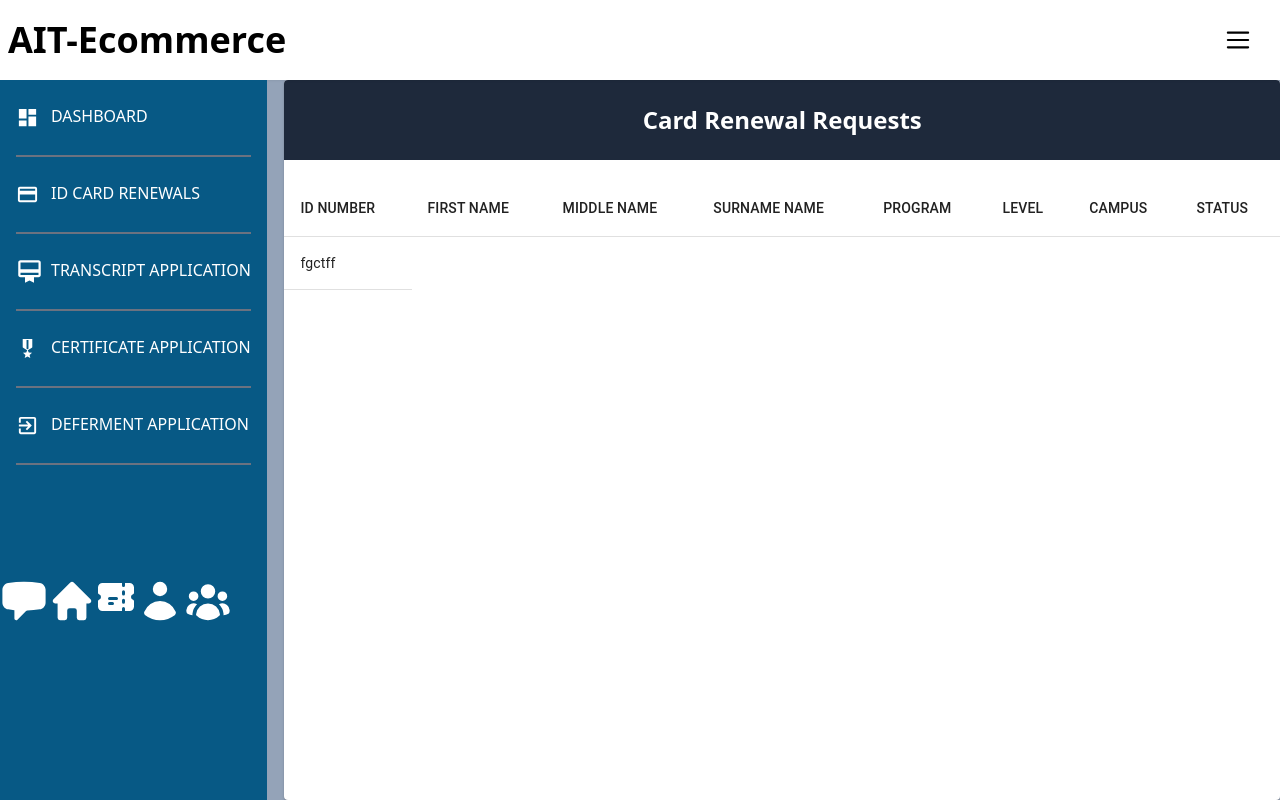
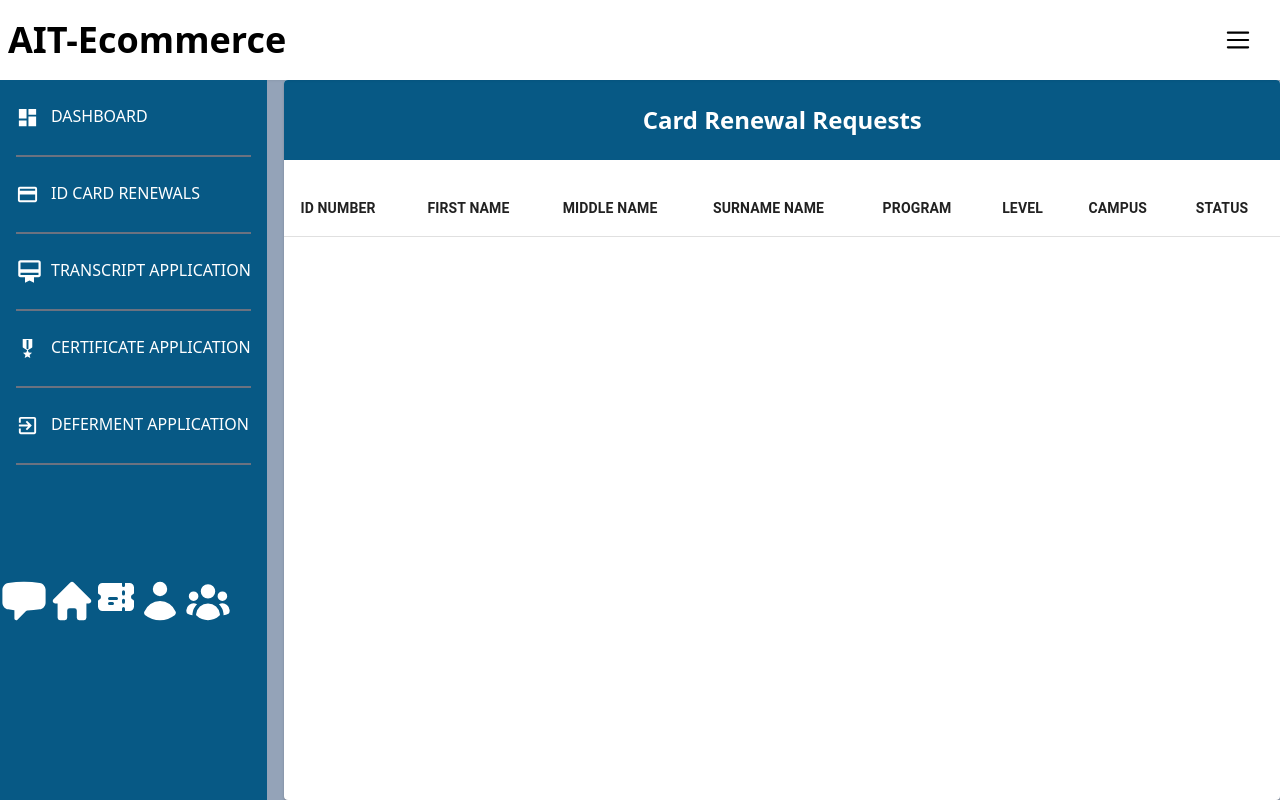
Before and after one commit to SelasiMadeItHere/com, a React (Create React App) app: page /admincardrenewal in a window 1280 px wide. Built offline with nearby package versions, Linux system fonts and the light colour scheme.

Commit message:
21/12/2022-Dawn2

```diff
--- a/package.json
+++ b/package.json
@@ -42,6 +42,7 @@
     ]
   },
   "devDependencies": {
+    "@tailwindcss/forms": "^0.5.3",
     "autoprefixer": "^10.4.12",
     "postcss": "^8.4.18",
     "tailwindcss": "^3.1.8"
--- a/src/App.js
+++ b/src/App.js
@@ -3,6 +3,7 @@ import Dashboard from "./Pages/Dashboard"
 import AdminCardrenewal from "./Pages/AdminCardrenewal"
 import Userindex from "./Pages/Userindex"
 import AdminDeferment from "./Pages/AdminDeferment";
+import UserCardrenewal from "./Pages/UserCardrenewal";
 
 
 function App() {
@@ -14,6 +15,7 @@ function App() {
         <Route path="/admincardrenewal" element={<AdminCardrenewal />} />
         <Route path="/userindex" element={<Userindex />} />
         <Route path="/admindeferment" element={<AdminDeferment />} />
+        <Route path="/studentcard" element={<UserCardrenewal />} />
       </Routes>
     </BrowserRouter>
   );
--- a/src/Pages/AdminCardrenewal.js
+++ b/src/Pages/AdminCardrenewal.js
@@ -1,39 +1,39 @@
 import React from 'react';
 import Navbar from '../components/Navbar';
 import Lpane from '../components/Lpane';
-import { Card, Table, TableHead, TableRow, TableBody, TableCell } from '@mui/material';
+import { Card, Table, TableHead, TableRow, TableBody, TableCell, Badge } from '@mui/material';
 
 
 
 function Cardrenewal() {
   return (
-    <div className=' bg-slate-400 grid grid-cols-9 md:h-full lg:h-screen'>
+    <div className=' bg-slate-400 grid grid-cols-9 md:h-screen lg:h-screen'>
       <div>
         <Navbar />
         <Lpane className='col-span-2'/>
       </div>
 
-      <div className='mt-20 grid col-span-8 col-start-3'>
+      <div className='mt-20 grid col-span-7 col-start-3'>
         <Card>
-          <h1 className=' text-2xl font-semibold text-center bg-slate-800 text-white p-6'>Card Renewal Requests</h1>
+          <h1 className=' text-2xl font-semibold text-center bg-sky-800 text-white p-6'>Card Renewal Requests</h1>
           <Table className='mt-5'>
             <TableHead>
               <TableRow>
-                <TableCell>ID NUMBER</TableCell>
-                <TableCell>FIRST NAME</TableCell>
-                <TableCell>MIDDLE NAME</TableCell>
-                <TableCell>SURNAME NAME</TableCell>
-                <TableCell>PROGRAM</TableCell>
-                <TableCell>LEVEL</TableCell>
-                <TableCell>CAMPUS</TableCell>
-                <TableCell>STATUS</TableCell>
+                <TableCell style={{fontWeight: "bolder"}}>ID NUMBER</TableCell>
+                <TableCell style={{fontWeight: "bolder"}}>FIRST NAME</TableCell>
+                <TableCell style={{fontWeight: "bolder"}}>MIDDLE NAME</TableCell>
+                <TableCell style={{fontWeight: "bolder"}}>SURNAME NAME</TableCell>
+                <TableCell style={{fontWeight: "bolder"}}>PROGRAM</TableCell>
+                <TableCell style={{fontWeight: "bolder"}}>LEVEL</TableCell>
+                <TableCell style={{fontWeight: "bolder"}}>CAMPUS</TableCell>
+                <TableCell style={{fontWeight: "bolder"}}>STATUS</TableCell>
               </TableRow>
             </TableHead>
 
             <TableBody>
-              <TableRow>
+              {/* <TableRow>
                 <TableCell>fgctff</TableCell>
-              </TableRow>
+              </TableRow> */}
 
             </TableBody>
           </Table>
--- a/src/Pages/AdminDeferment.js
+++ b/src/Pages/AdminDeferment.js
@@ -5,16 +5,16 @@ import { Card, Table, TableRow, TableCell, TableHead, TableBody, Button } from '
 
 function AdminDeferment() {
     return (
-        <div className='bg-slate-400 grid grid-cols-6 mt-5 h-screen'>
+        <div className='bg-slate-400 grid grid-cols-9'>
             <div>
-                <Navbar />
-                <Lpane className='col-span-1'/>
+                <Navbar/>
+                <Lpane className='col-span-2'/>
             </div>
 
-            <div className='m-20 col-span-5'>
+            <div className='mt-20 grid col-span-7 col-start-3'>
                 <Card>
-                    <h1 className=' text-2xl font-semibold text-center mt-5'>Card Renewal Requests</h1>
-                    <Table className='mt-10'>
+                    <h1 className=' text-2xl font-semibold text-center bg-sky-800 text-white p-6'>Deferment Requests</h1>
+                    <Table className='mt-5'>
                         <TableHead>
                             <TableRow>
                                 <TableCell style={{fontWeight: "bolder"}}>ID NUMBER</TableCell>
@@ -43,9 +43,11 @@ function AdminDeferment() {
                                     <Button className='mt-7' variant="contained">EDIT</Button>
                                     <Button className='mt-7'  style={{color:"red"}} >DELETE</Button>
                                 </TableCell>
+                            </TableRow>
+
+                            <TableRow>
 
                             </TableRow>
-
                         </TableBody>
                     </Table>
                 </Card>
--- a/src/Pages/Dashboard.js
+++ b/src/Pages/Dashboard.js
@@ -18,8 +18,9 @@ function Dashboard() {
             {/* The code below signifies the main page */}
             <div className='grid lg:grid-cols-3 col-span-4 gap-3 py-3 mt-28'>
                 <Dashcards image={require("../assets/imgs/idcards.jpg")} name="ID Card Renewal" button={"EXPLORE"}/>
-                <Dashcards image={require("../assets/imgs/exams.jpg")} name="ID Card Renewal" button={"EXPLORE"}/>
-                <Dashcards image={require("../assets/imgs/idcards.jpg")} name="ID Card Renewal" button={"EXPLORE"}/>
+                <Dashcards image={require("../assets/imgs/exams.jpg")} name="Deferment Application" button={"EXPLORE"}/>
+                <Dashcards image={require("../assets/imgs/idcards.jpg")} name="Transcript Application" button={"EXPLORE"}/>
+                <Dashcards image={require("../assets/imgs/idcards.jpg")} name="Transcript Application" button={"EXPLORE"}/>
             </div>
         </div>
     )
--- /dev/null
+++ b/src/Pages/UserCardrenewal.js
@@ -0,0 +1,9 @@
+import React from 'react'
+
+function UserCardrenewal() {
+  return (
+    <div>UserCardrenewal</div>
+  )
+}
+
+export default UserCardrenewal
--- a/src/Pages/Userindex.js
+++ b/src/Pages/Userindex.js
@@ -4,17 +4,17 @@ import Dashcards from '../components/Dashcards'
 
 function Userindex() {
   return (
-    <div >
+    <div className=' bg-slate-400 h-screen'>
         <div className=' fixed top-0'>
             <Navbar/>
         </div>
 
-        <div className='  '>
+        <div>
             <img classname='w-screen h-[50%]' src='../assets/imgs/login_clouds.jpg' alt='heroimg'/>
         </div>
 
 
-        <div className='  mt-24 grid grid-cols-3 flex-wrap gap-12'>
+        <div className='  mt-24 grid grid-cols-3 flex-wrap px-20 gap-12 justify-around'>
             <Dashcards classname='w-[30%]' image={require('../assets/imgs/avatar2.png')} name="ID Renewal System" button="Details >>" />
             <Dashcards classname='w-[30%]' image={require('../assets/imgs/avatar2.png')} name="ID Renewal System" button="Details >>" />
             <Dashcards classname='w-[30%]' image={require('../assets/imgs/avatar2.png')} name="ID Renewal System" button="Details >>" />
```
Also changed, not shown: src/Structure.txt, 1 other file (tests, documents, lock files or other folders).
